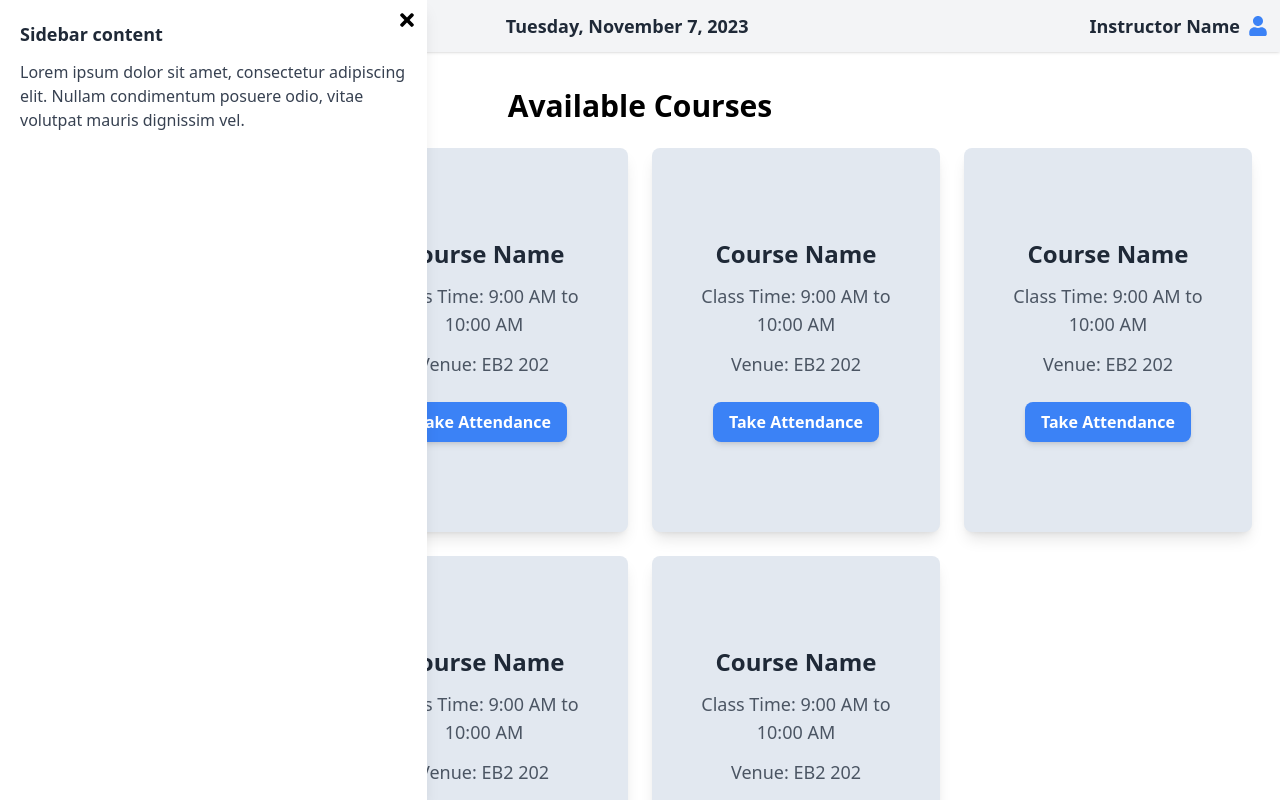
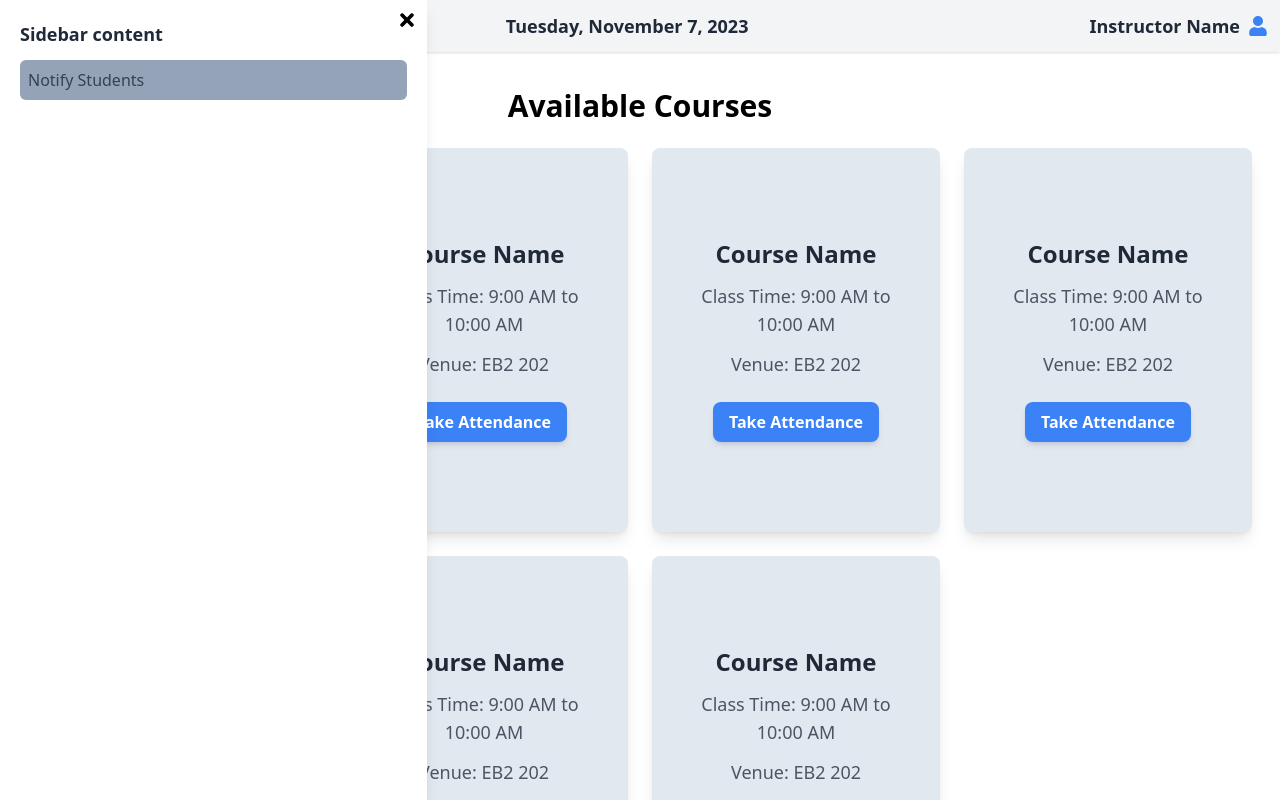
Before and after one commit to Rohan-Sharma03/MarkMe-Instructor, a React (Create React App) app: page / in a window 1280 px wide. Both pictures are taken after a click on the button 22 px from the left and 26 px from the top of the page. Shown: the top 800 px of the page. Built offline with nearby package versions, Linux system fonts and the light colour scheme.

Commit message:
Notification feature was added

```diff
--- a/src/Components/NavigationBar.tsx
+++ b/src/Components/NavigationBar.tsx
@@ -1,10 +1,23 @@
 import React, { useState, useEffect, useRef } from "react";
 import { FaBars, FaTimes, FaUser } from "react-icons/fa"; // Import the icons
-import { Link } from "react-router-dom"; // Import Link from react-router-dom
+import { useNavigate } from "react-router-dom";
 
 export default function NavigationBar() {
   const [showSidebar, setShowSidebar] = useState(false);
   const sidebarRef = useRef<HTMLDivElement>(null);
+
+  const navigate = useNavigate();
+  // const location = useLocation();
+
+  const handleClickProfile = () => {
+    navigate("/profile");
+    setShowSidebar(false); // Close sidebar on profile click
+  };
+
+  const handleClickNotifier = () => {
+    navigate("/notifier");
+    setShowSidebar(false); // Close sidebar on notifier click
+  };
 
   const toggleSidebar = () => {
     setShowSidebar(!showSidebar);
@@ -25,6 +38,10 @@ export default function NavigationBar() {
       document.removeEventListener("click", handleClickOutside, true);
     };
   }, []);
+
+  useEffect(() => {
+    setShowSidebar(false); // Close sidebar on page navigation
+  }, [navigate]);
 
   const getCurrentDate = () => {
     const options: Intl.DateTimeFormatOptions = {
@@ -58,9 +75,11 @@ export default function NavigationBar() {
         <div className="text-lg font-semibold text-gray-800">
           Instructor Name
         </div>
-        <Link to="/profile">
-          <FaUser size={20} className="ml-2 text-blue-500 cursor-pointer" />
-        </Link>
+        <FaUser
+          size={20}
+          onClick={handleClickProfile}
+          className="ml-2 text-blue-500 cursor-pointer"
+        />
       </div>
 
       {showSidebar && (
@@ -83,10 +102,11 @@ export default function NavigationBar() {
           </button>
           <div className="p-5">
             <p className="text-lg font-bold text-gray-800">Sidebar content</p>
-            <p className="mt-3 text-gray-700">
-              Lorem ipsum dolor sit amet, consectetur adipiscing elit. Nullam
-              condimentum posuere odio, vitae volutpat mauris dignissim vel.
-            </p>
+            <div onClick={handleClickNotifier}>
+              <p className="mt-3 text-gray-700 bg-slate-400 p-2 rounded-md cursor-pointer">
+                Notify Students
+              </p>
+            </div>
           </div>
         </div>
       )}
```
